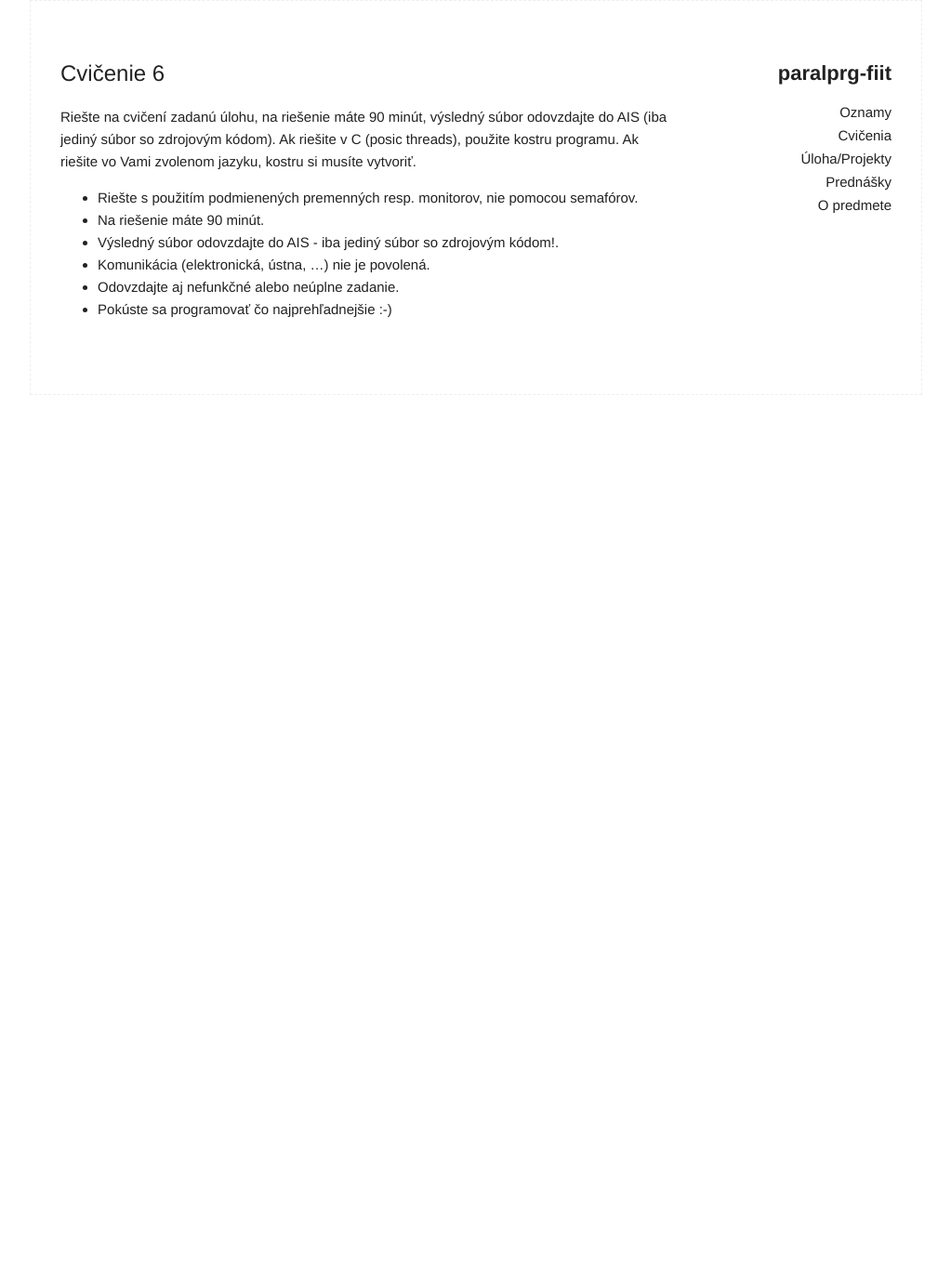
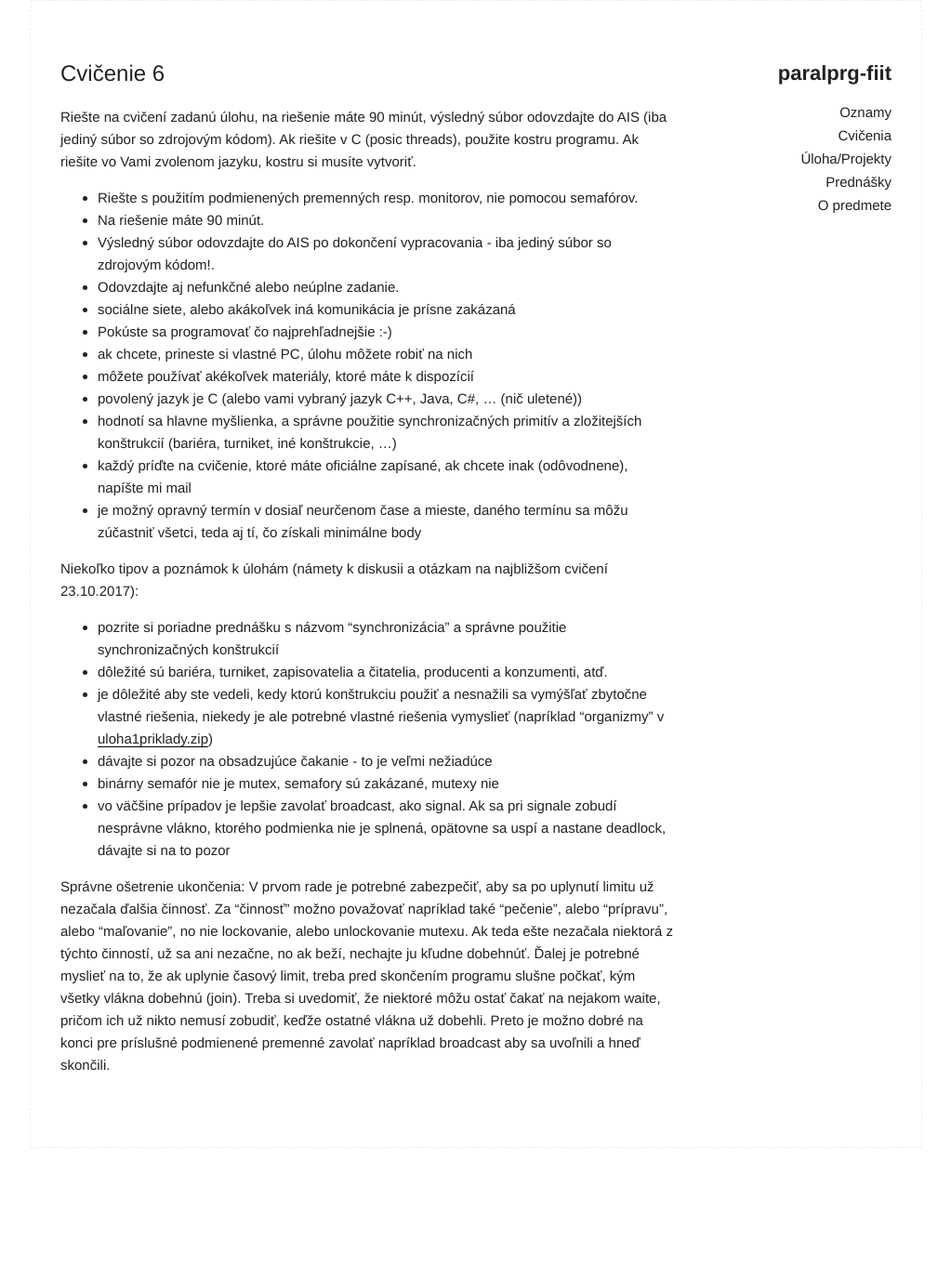
Before and after one commit to MichalCernansky/paralprg-fiit, a Jekyll site: the page built from _labs/lab_06.md, in a window 1280 px wide. Shown: the whole page at 93% size, without its empty margins (128-1151 px from the left). Built offline with Jekyll 4.4.1, drawn with Linux system fonts in a browser that asks for light colours; before the commit the page ends 900 px from its top, so only the background shows below that.

Commit message:
Synchro. test related changes

```diff
--- a/_labs/lab_06.md
+++ b/_labs/lab_06.md
@@ -9,7 +9,24 @@ Riešte na cvičení zadanú úlohu, na riešenie máte 90 minút, výsledný s
 
 - Riešte s použitím podmienených premenných resp. monitorov, nie pomocou semafórov.
 - Na riešenie máte 90 minút.
-- Výsledný súbor odovzdajte do AIS - iba jediný súbor so zdrojovým kódom!.
-- Komunikácia (elektronická, ústna, ...) nie je povolená.
+- Výsledný súbor odovzdajte do AIS po dokončení vypracovania - iba jediný súbor so zdrojovým kódom!.
 - Odovzdajte aj nefunkčné alebo neúplne zadanie.
+- sociálne siete, alebo akákoľvek iná komunikácia je prísne zakázaná
 - Pokúste sa programovať čo najprehľadnejšie :-)
+- ak chcete, prineste si vlastné PC, úlohu môžete robiť na nich
+- môžete používať akékoľvek materiály, ktoré máte k dispozícií
+- povolený jazyk je C (alebo vami vybraný jazyk C++, Java, C#, ... (nič uletené))
+- hodnotí sa hlavne myšlienka, a správne použitie synchronizačných primitív a zložitejších konštrukcií (bariéra, turniket, iné konštrukcie, ...)
+- každý príďte na cvičenie, ktoré máte oficiálne zapísané, ak chcete inak (odôvodnene), napíšte mi mail
+- je možný opravný termín v dosiaľ neurčenom čase a mieste, daného termínu sa môžu zúčastniť všetci, teda aj tí, čo získali minimálne body
+
+Niekoľko tipov a poznámok k úlohám (námety k diskusii a otázkam na najbližšom cvičení 23.10.2017):
+- pozrite si poriadne prednášku s názvom "synchronizácia" a správne použitie synchronizačných konštrukcií
+- dôležité sú bariéra, turniket, zapisovatelia a čitatelia, producenti a konzumenti, atď.
+- je dôležité aby ste vedeli, kedy ktorú konštrukciu použiť a nesnažili sa vymýšľať zbytočne vlastné riešenia, niekedy je ale potrebné vlastné riešenia vymyslieť (napríklad "organizmy" v [uloha1priklady.zip](labs/uloha1priklady.zip))
+- dávajte si pozor na obsadzujúce čakanie - to je veľmi nežiadúce
+- binárny semafór nie je mutex, semafory sú zakázané, mutexy nie
+- vo väčšine prípadov je lepšie zavolať broadcast, ako signal. Ak sa pri signale zobudí nesprávne vlákno, ktorého podmienka nie je splnená, opätovne sa uspí a nastane deadlock, dávajte si na to pozor
+
+Správne ošetrenie ukončenia:
+V prvom rade je potrebné zabezpečiť, aby sa po uplynutí limitu už nezačala ďalšia činnosť. Za "činnosť" možno považovať napríklad také "pečenie", alebo "prípravu", alebo "maľovanie", no nie lockovanie, alebo unlockovanie mutexu. Ak teda ešte nezačala niektorá z týchto činností, už sa ani nezačne, no ak beží, nechajte ju kľudne dobehnúť. Ďalej je potrebné myslieť na to, že ak uplynie časový limit, treba pred skončením programu slušne počkať, kým všetky vlákna dobehnú (join). Treba si uvedomiť, že niektoré môžu ostať čakať na nejakom waite, pričom ich už nikto nemusí zobudiť, keďže ostatné vlákna už dobehli. Preto je možno dobré na konci pre príslušné podmienené premenné zavolať napríklad broadcast aby sa uvoľnili a hneď skončili.
```
Also changed, not shown: index.md (+9 -0 lines), 2 other files.
